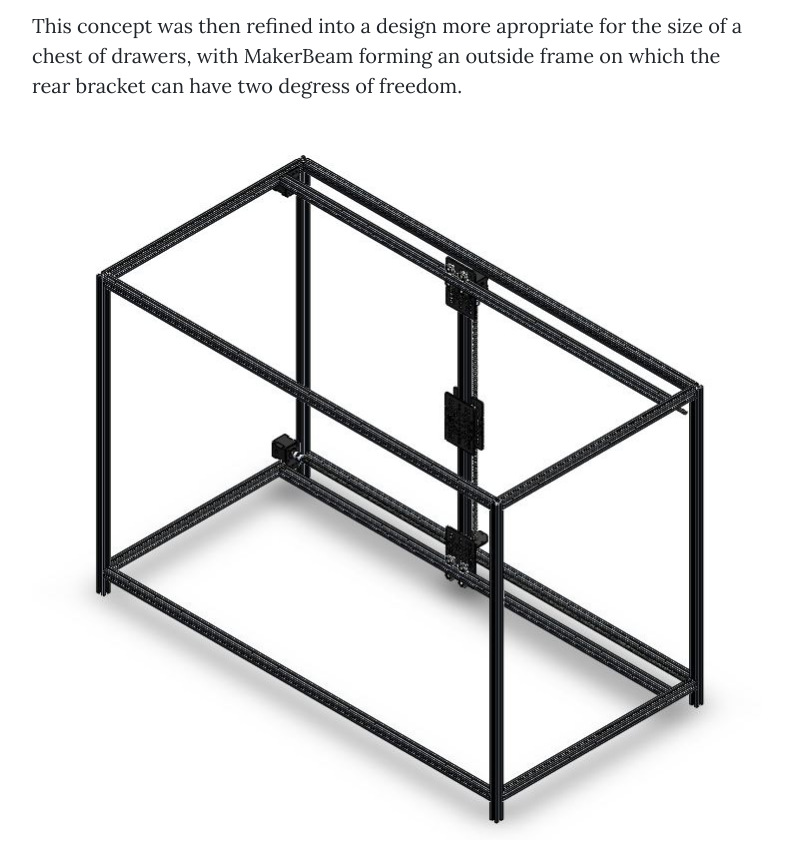
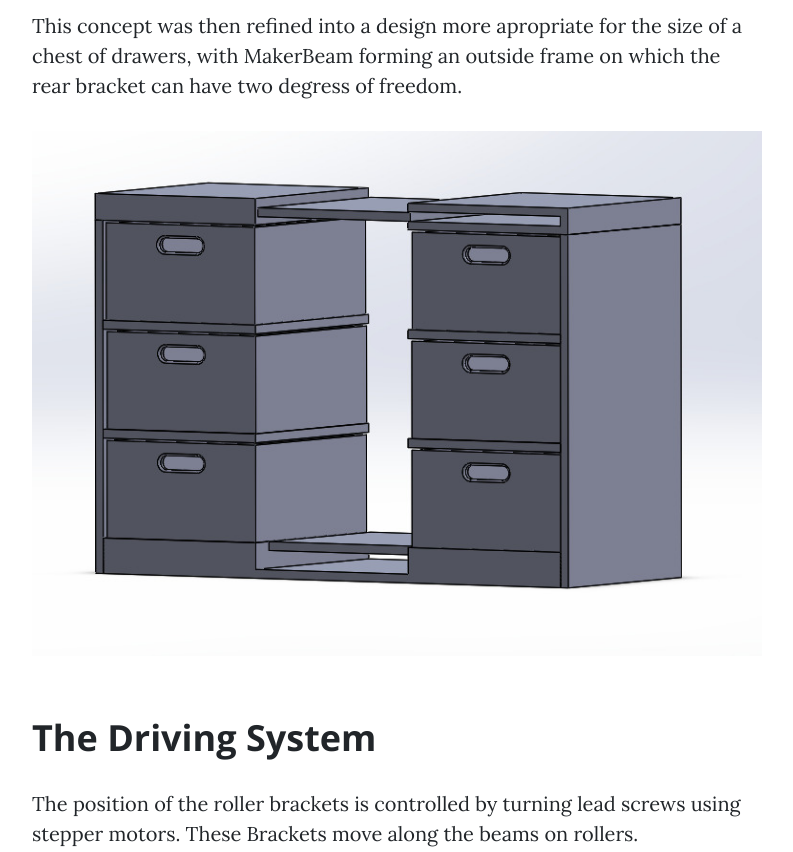
Before and after one commit to lme2717/Horizons, a website: page post.html in a window 1280 px wide. Shown: the part 2760-3612 px from the top of the page, without its empty margins (243-1036 px from the left). Drawn offline with nearby package versions, Linux system fonts and the light colour scheme.

Commit message:
diagnostic testing

```diff
--- a/post.html
+++ b/post.html
@@ -76,7 +76,6 @@
       <div class="row">
         <div class="col-lg-8 col-md-10 mx-auto">
           <p>The challenge of designing a safe mechanism to lift the drawers out of their normal position has led to some innovative solutions. It was made more difficult by the decision that in order to be a useful product the drawers should also be able to pull out as usual. This led to the design below, which has a bracket that slots in and out of the back of the drawers. The hooked back and L-shape holds the moment of the drawer, and prevents it from tipping forwards off the lifting mechanism</p>
-
           <a href="#">
             <img class="img-fluid" src="img/support-bracket.jpg" alt="L-Shaped Bracket">
           </a>
@@ -97,7 +96,7 @@ Your browser does not support the video tag.
 
           <p>This concept was then refined into a design more apropriate for the size of a chest of drawers, with MakerBeam forming an outside frame on which the rear bracket can have two degress of freedom.</p>
           <a href="#">
-            <img class="img-fluid" src="img/doitagain.jpg" alt="">
+            <img class="img-fluid" src="img/shelf-layout.jpg" alt="">
           </a>
 
           <h2 class="section-heading">The Driving System</h2>
@@ -107,6 +106,7 @@ Your browser does not support the video tag.
           <a href="#">
             <img class="img-fluid" src="img/top-trolly.jpg" alt="">
           </a>
+
           <h2 class="section-heading">The Drawer Layout</h2>
 
           <p>The drawers usually be supportd in a standard frame, but when they need to be moved they will rise up the central space. The top surface will be shut until the drawer reaches the top of the unit, at which point it will open up so the contents can be accesed.</p>
```
